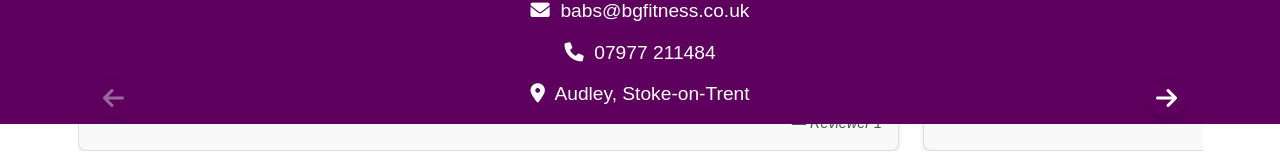
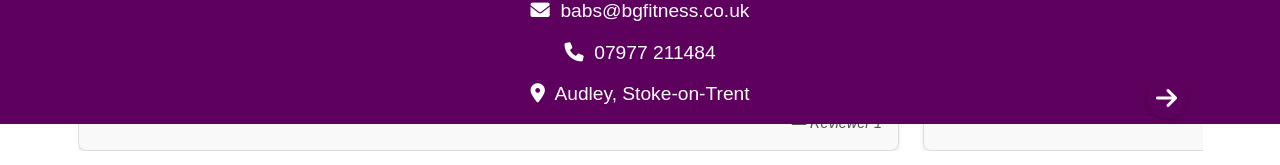
Before and after one commit to Ryan-53/bgfitness, a React (Create React App) app: page / in a window 1280 px wide. Shown: the part 676-841 px from the top of the page. Built offline with nearby package versions, Linux system fonts and the light colour scheme.

Commit message:
Changed arrow on review carousel to be fully opaque when disabled

```diff
--- a/src/reviews.css
+++ b/src/reviews.css
@@ -97,8 +97,8 @@ footer {
 
 /* Disable arrow when at edges */
 .nav-arrow:disabled {
-  opacity: 0.4;
-  cursor: not-allowed;
+  opacity: 0;
+  cursor: none;
 }
 
 /* Navigation Dots */
--- a/src/reviews.js
+++ b/src/reviews.js
@@ -46,7 +46,9 @@ const Reviews = ({ reviews }) => {
     return () => window.removeEventListener('resize', handleResize);
   }, []);
 
-  // TODO: Fix flickering of nav dots and arrows when moving between 2 reviews
+  // TODO: Fix flickering of nav dots and arrows when moving between 2
+  // reviews
+  // TODO: Change speed of swiping on mobile devices to 1 per swipe
 
   return (
     <div className="review-carousel">
```
